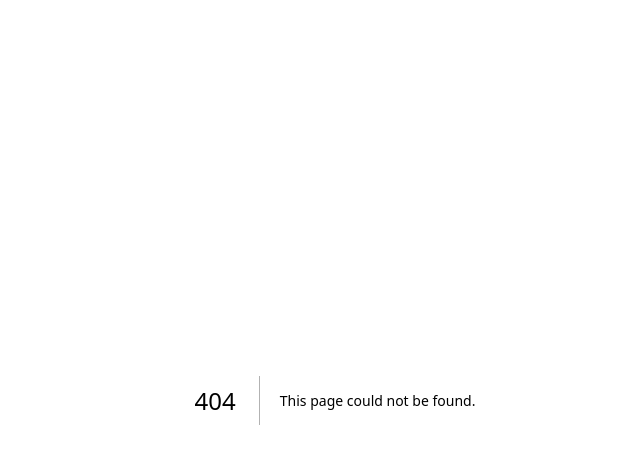
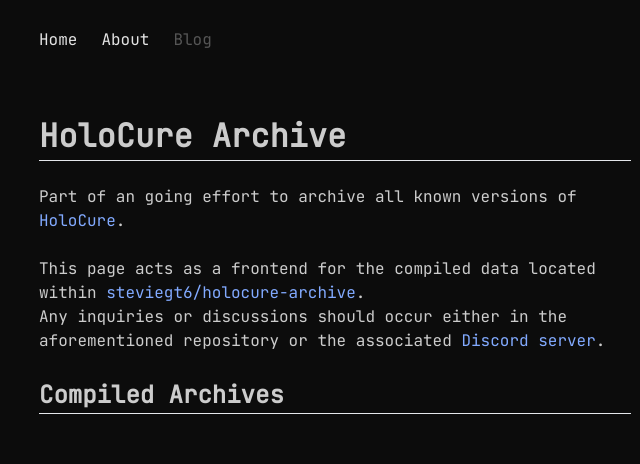
Before and after one commit to steviegt6/tomat.dev, a Next.js app: page /archive/holocure in a window 1280 px wide. Before the commit this address had no page. Shown: the top 464 px of the page, without its empty margins (305-945 px from the left). Built offline with nearby package versions, Linux system fonts and the light colour scheme.

Commit message:
Set up basic structure for `/archive/holocure`.

```diff
--- /dev/null
+++ b/src/pages/archive/holocure.tsx
@@ -0,0 +1,32 @@
+import Container from "@/components/Container";
+
+export type HoloCureProps = {};
+
+const title = "/archive/holocure";
+const description = "HoloCure archival project.";
+
+export default function HoloCure({}: HoloCureProps) {
+    return (
+        <Container title={title} description={description}>
+            <h1>HoloCure Archive</h1>
+            <hr />
+            <br />
+            <p>
+                Part of an going effort to archive all known versions of{" "}
+                <a href="https://kay-yu.itch.io/holocure">HoloCure</a>.
+            </p>
+            <br />
+            <p>
+                This page acts as a frontend for the compiled data located within{" "}
+                <a href="https://github.com/steviegt6/holocure-archive">steviegt6/holocure-archive</a>.
+            </p>
+            <p>
+                Any inquiries or discussions should occur either in the aforementioned repository or the associated{" "}
+                <a href="https://discord.gg/KvqKGQNbhr">Discord server</a>.
+            </p>
+            <br />
+            <h2>Compiled Archives</h2>
+            <hr />
+        </Container>
+    );
+}
```
